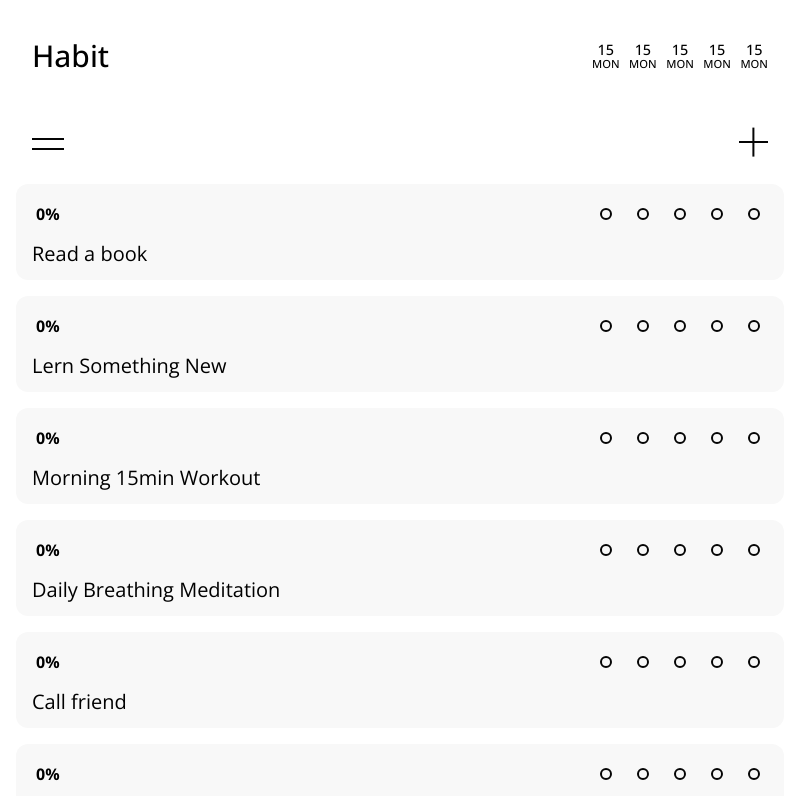
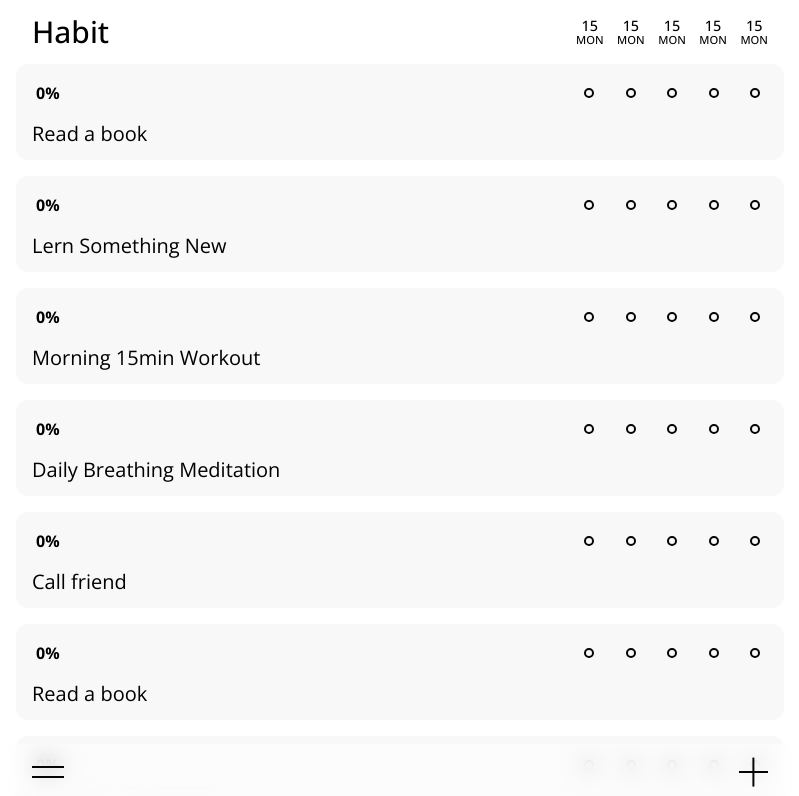
Before and after one commit to bodik87/habits, a React (Vite) app: page / in a window 1280 px wide. Shown: the top 796 px of the page, without its empty margins (240-1039 px from the left). Built offline with nearby package versions, Linux system fonts and the light colour scheme.

Commit message:
navigation blur

```diff
--- a/src/App.tsx
+++ b/src/App.tsx
@@ -25,9 +25,9 @@ const cards = [
 
 function App() {
   return (
-    <div className="w-full flex flex-col gap-4">
+    <>
       <Header />
-      <Navigation />
+      <div className="w-full px-4 max-w-[50rem] mx-auto flex flex-col gap-4">
         {cards.map((card) => (
           <Card
             key={card.id}
@@ -45,6 +45,8 @@ function App() {
           />
         ))}
       </div>
+      <Navigation />
+    </>
   );
 }
 
--- a/src/components/Card.module.css
+++ b/src/components/Card.module.css
@@ -1,3 +1,3 @@
 .check {
-  @apply w-3 h-3 border-2 border-myDark rounded-full;
+  @apply w-[10px] h-[10px] border-2 border-myDark rounded-full;
 }
--- a/src/components/Card.tsx
+++ b/src/components/Card.tsx
@@ -47,7 +47,7 @@ export const Card = ({ color, title, repeat }: ICardProps) => {
           }}
         ></div>
         <span className="font-semibold absolute left-5">{percent}%</span>
-        <div className="flex w-[11rem] px-2 justify-between z-10">
+        <div className="flex w-[12rem] px-2 justify-between z-10">
           <div className={styles.check}></div>
           <div className={styles.check}></div>
           <div className={styles.check}></div>
--- a/src/components/Header.tsx
+++ b/src/components/Header.tsx
@@ -9,9 +9,9 @@ const DateGroup = () => {
 
 export const Header = () => {
   return (
-    <div className="sticky bg-white/50 backdrop-blur-md top-0 h-20 z-20 px-4 flex justify-between items-center">
-      <p className="font-medium text-3xl">Habit</p>
-      <div className="flex w-[11rem] justify-between">
+    <div className="sticky max-w-[55rem] mx-auto bg-white/50 backdrop-blur-md top-0 h-16 z-20 px-8 md:px-[4.5rem] flex justify-between items-center">
+      <p className=" font-medium text-3xl">Habit</p>
+      <div className="flex w-[12rem] justify-between">
         <DateGroup />
         <DateGroup />
         <DateGroup />
--- a/src/components/Navigation.tsx
+++ b/src/components/Navigation.tsx
@@ -18,11 +18,9 @@ const Plus = () => {
 
 export const Navigation = () => {
   return (
-    <div className="">
-      <div className="px-4 mt-4 mb-2 flex justify-between relative">
-        <Burger />
-        <Plus />
-      </div>
+    <div className="sticky max-w-[55rem] mx-auto bg-white/50 backdrop-blur-md bottom-0 h-14 z-20 px-8 md:px-[4.5rem] flex justify-between items-center">
+      <Burger />
+      <Plus />
     </div>
   );
 };
--- a/src/index.css
+++ b/src/index.css
@@ -17,9 +17,8 @@
 
 body {
   margin: 0 auto;
-  padding: 16px;
   /* letter-spacing: 0; */
   /* place-items: center; */
-  max-width: 800px;
+  /* max-width: 800px; */
   min-height: 100vh;
 }
```
Lines whose indentation alone changed are shown as unchanged.
